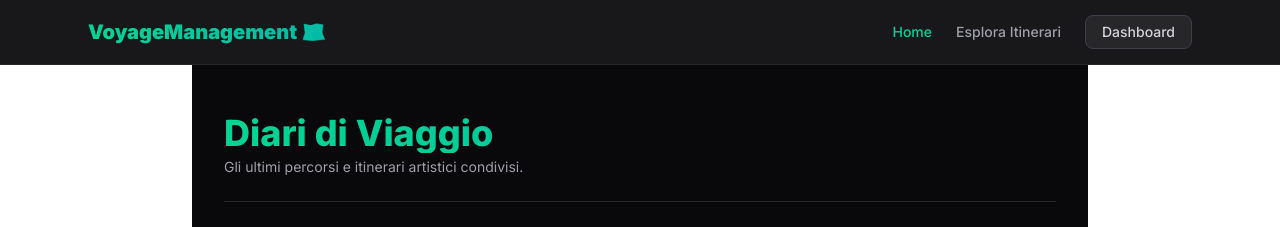
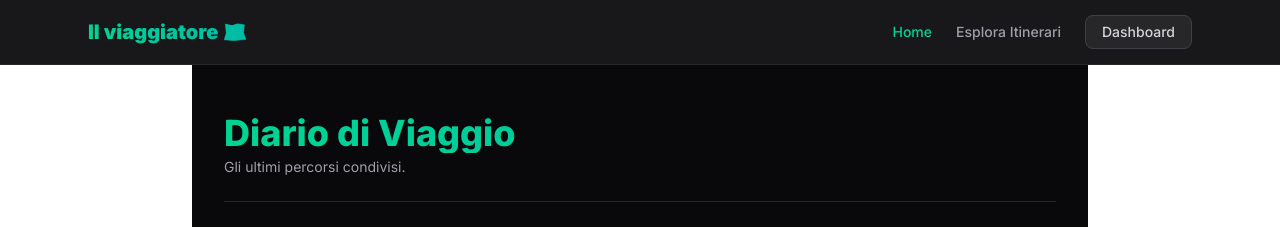
Before and after one commit to DaniDepa7/dani-travel-app, a Next.js app: page / in a window 1280 px wide. Shown: the top 227 px of the page. Built offline with nearby package versions, Linux system fonts and the light colour scheme; no server answers; the database is empty.

Commit message:
Variazioni titoli e qualche testo

```diff
--- a/src/app/page.tsx
+++ b/src/app/page.tsx
@@ -1,7 +1,7 @@
 import { query } from "@/lib/db";
 import ItineraryCard from "@/components/ItineraryCard";
 
-// Definiamo le interfacce per far felice TypeScript ed ESLint
+// Definisco le interfacce per far felice TypeScript ed ESLint
 interface Stop {
   id: number;
   place_name: string;
@@ -49,10 +49,10 @@ export default async function HomePage() {
     <div className="min-h-screen bg-zinc-950 text-white p-8 max-w-4xl mx-auto space-y-8">
       <header className="border-b border-zinc-800 pb-6 mt-4">
         <h1 className="text-4xl font-extrabold bg-gradient-to-r from-emerald-400 to-teal-500 bg-clip-text text-transparent">
-          Diari di Viaggio
+          Diario di Viaggio
         </h1>
         <p className="text-zinc-400 text-sm mt-1">
-          {"Gli ultimi percorsi e itinerari artistici condivisi."}
+          {"Gli ultimi percorsi condivisi."}
         </p>
       </header>
 
--- a/src/components/Navbar.tsx
+++ b/src/components/Navbar.tsx
@@ -16,7 +16,7 @@ export default function Navbar() {
             whileHover={{ scale: 1.1, rotate: [0, 5, -5, 0] }}
             className="text-xl font-black bg-gradient-to-r from-emerald-400 to-teal-500 bg-clip-text text-transparent"
           >
-            VoyageManagement 🗺️
+            Il viaggiatore 🗺️
           </motion.span>
         </Link>
 
```
